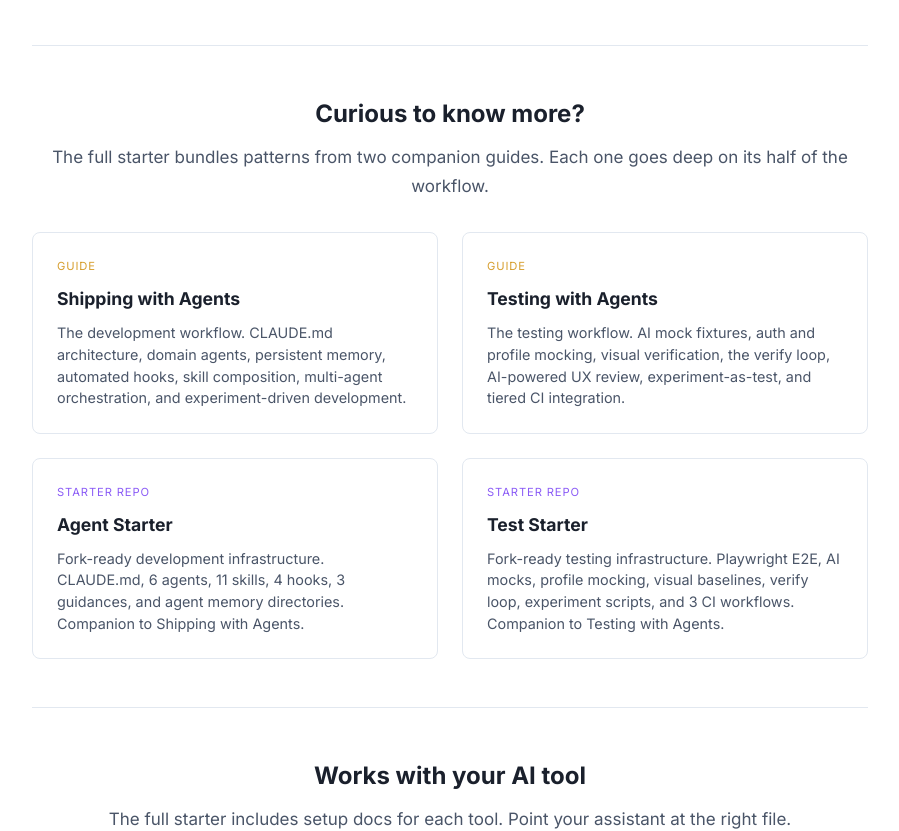
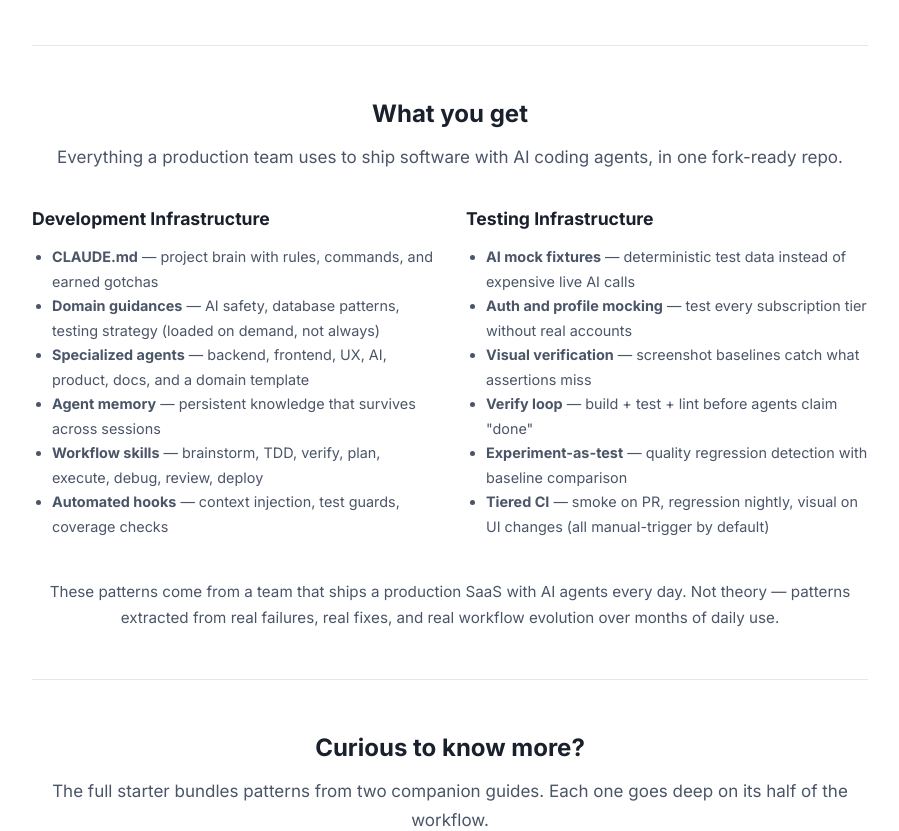
Before and after one commit to stylusnexus/full-starter, a website: page docs/index.html in a window 1280 px wide. Shown: the part 809-1640 px from the top of the page, without its empty margins (190-1089 px from the left). Drawn offline with Linux system fonts and the light colour scheme.

Commit message:
feat: add OG/SEO tags and What You Get section to landing page

```diff
--- a/docs/index.html
+++ b/docs/index.html
@@ -4,7 +4,22 @@
   <meta charset="UTF-8" />
   <meta name="viewport" content="width=device-width, initial-scale=1.0" />
   <title>Ship and Test with AI Agents — Stylus Nexus</title>
-  <meta name="description" content="Complete development and testing infrastructure for AI-assisted development. Works with Claude Code, Codex, Cursor, and more." />
+  <meta name="description" content="Complete development and testing infrastructure for AI-assisted development. 8 agents, 14 skills, 6 hooks, Playwright E2E, CI workflows. Works with Claude Code, Codex, Cursor." />
+
+  <!-- Open Graph -->
+  <meta property="og:title" content="Ship and Test with AI Agents" />
+  <meta property="og:description" content="Fork-ready infrastructure for AI-assisted development. Agents, skills, hooks, memory, mocks, visual verification, and CI — from a production team." />
+  <meta property="og:type" content="website" />
+  <meta property="og:url" content="https://stylusnexus.github.io/full-starter/" />
+
+  <!-- Twitter Card -->
+  <meta name="twitter:card" content="summary" />
+  <meta name="twitter:title" content="Ship and Test with AI Agents" />
+  <meta name="twitter:description" content="Complete dev + testing infrastructure for AI coding assistants. 71 files, 3 tool-specific setup docs. Fork and go." />
+
+  <!-- SEO -->
+  <link rel="canonical" href="https://stylusnexus.github.io/full-starter/" />
+  <meta name="robots" content="index, follow" />
 
   <link rel="preconnect" href="https://fonts.googleapis.com" />
   <link rel="preconnect" href="https://fonts.gstatic.com" crossorigin />
@@ -267,6 +282,39 @@
       <div class="stat"><div class="stat-num">3</div><div class="stat-label">Tool Setup Docs</div></div>
     </div>
 
+    <!-- What You Get -->
+    <hr class="divider" />
+
+    <h2 class="section-title">What you get</h2>
+    <p class="section-sub">Everything a production team uses to ship software with AI coding agents, in one fork-ready repo.</p>
+
+    <div style="display: grid; grid-template-columns: 1fr 1fr; gap: 2rem; margin-bottom: 2.5rem;">
+      <div>
+        <h3 style="font-size: 1.1rem; margin-bottom: 0.75rem;">Development Infrastructure</h3>
+        <ul style="color: var(--text-secondary); font-size: 0.9rem; padding-left: 1.25rem;">
+          <li><strong>CLAUDE.md</strong> &mdash; project brain with rules, commands, and earned gotchas</li>
+          <li><strong>Domain guidances</strong> &mdash; AI safety, database patterns, testing strategy (loaded on demand, not always)</li>
+          <li><strong>Specialized agents</strong> &mdash; backend, frontend, UX, AI, product, docs, and a domain template</li>
+          <li><strong>Agent memory</strong> &mdash; persistent knowledge that survives across sessions</li>
+          <li><strong>Workflow skills</strong> &mdash; brainstorm, TDD, verify, plan, execute, debug, review, deploy</li>
+          <li><strong>Automated hooks</strong> &mdash; context injection, test guards, coverage checks</li>
+        </ul>
+      </div>
+      <div>
+        <h3 style="font-size: 1.1rem; margin-bottom: 0.75rem;">Testing Infrastructure</h3>
+        <ul style="color: var(--text-secondary); font-size: 0.9rem; padding-left: 1.25rem;">
+          <li><strong>AI mock fixtures</strong> &mdash; deterministic test data instead of expensive live AI calls</li>
+          <li><strong>Auth and profile mocking</strong> &mdash; test every subscription tier without real accounts</li>
+          <li><strong>Visual verification</strong> &mdash; screenshot baselines catch what assertions miss</li>
+          <li><strong>Verify loop</strong> &mdash; build + test + lint before agents claim "done"</li>
+          <li><strong>Experiment-as-test</strong> &mdash; quality regression detection with baseline comparison</li>
+          <li><strong>Tiered CI</strong> &mdash; smoke on PR, regression nightly, visual on UI changes (all manual-trigger by default)</li>
+        </ul>
+      </div>
+    </div>
+
+    <p style="text-align: center; color: var(--text-secondary); font-size: 0.95rem; margin-bottom: 2rem;">These patterns come from a team that ships a production SaaS with AI agents every day. Not theory &mdash; patterns extracted from real failures, real fixes, and real workflow evolution over months of daily use.</p>
+
     <!-- Curious? Section -->
     <hr class="divider" />
 
```
